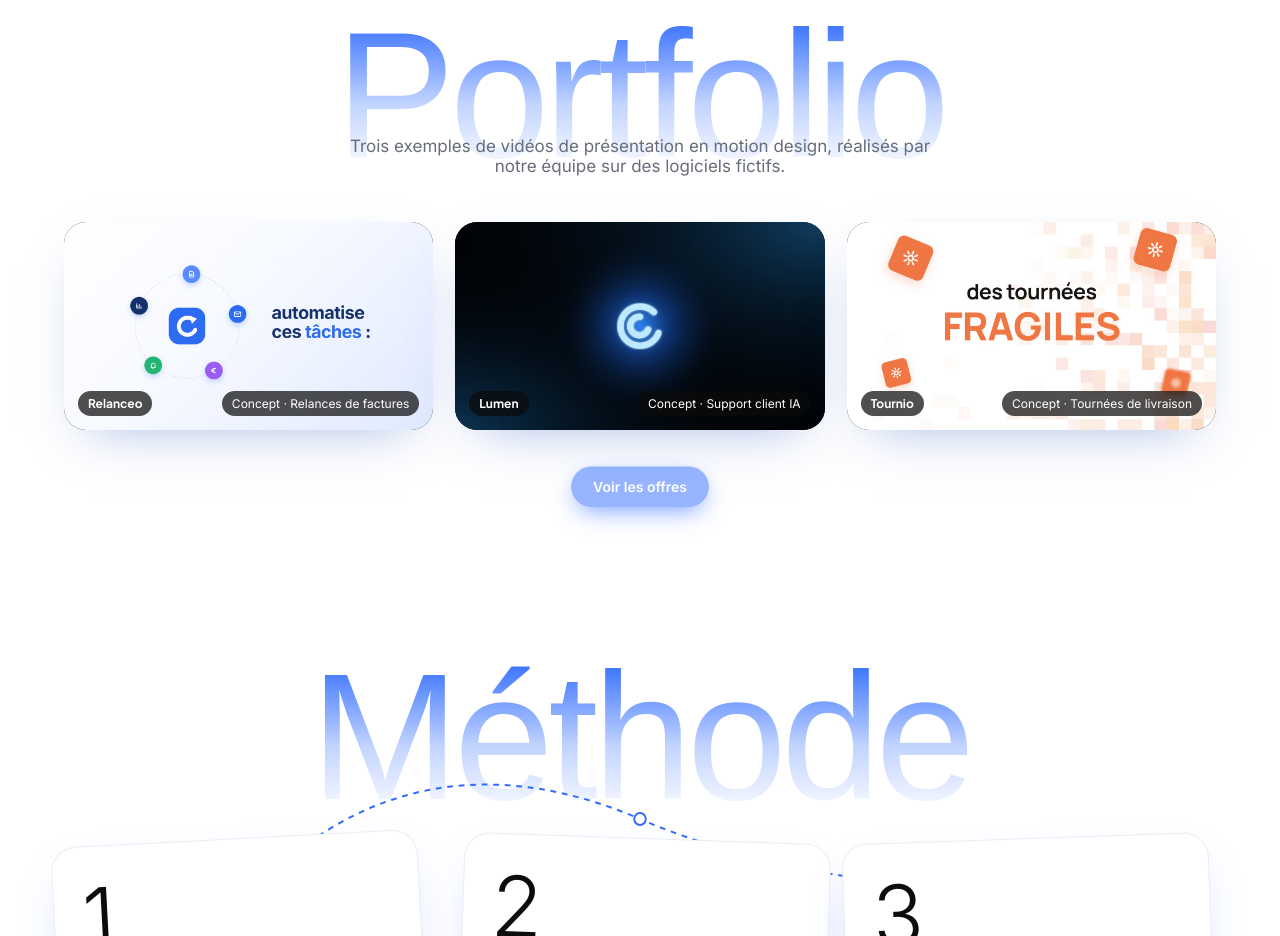
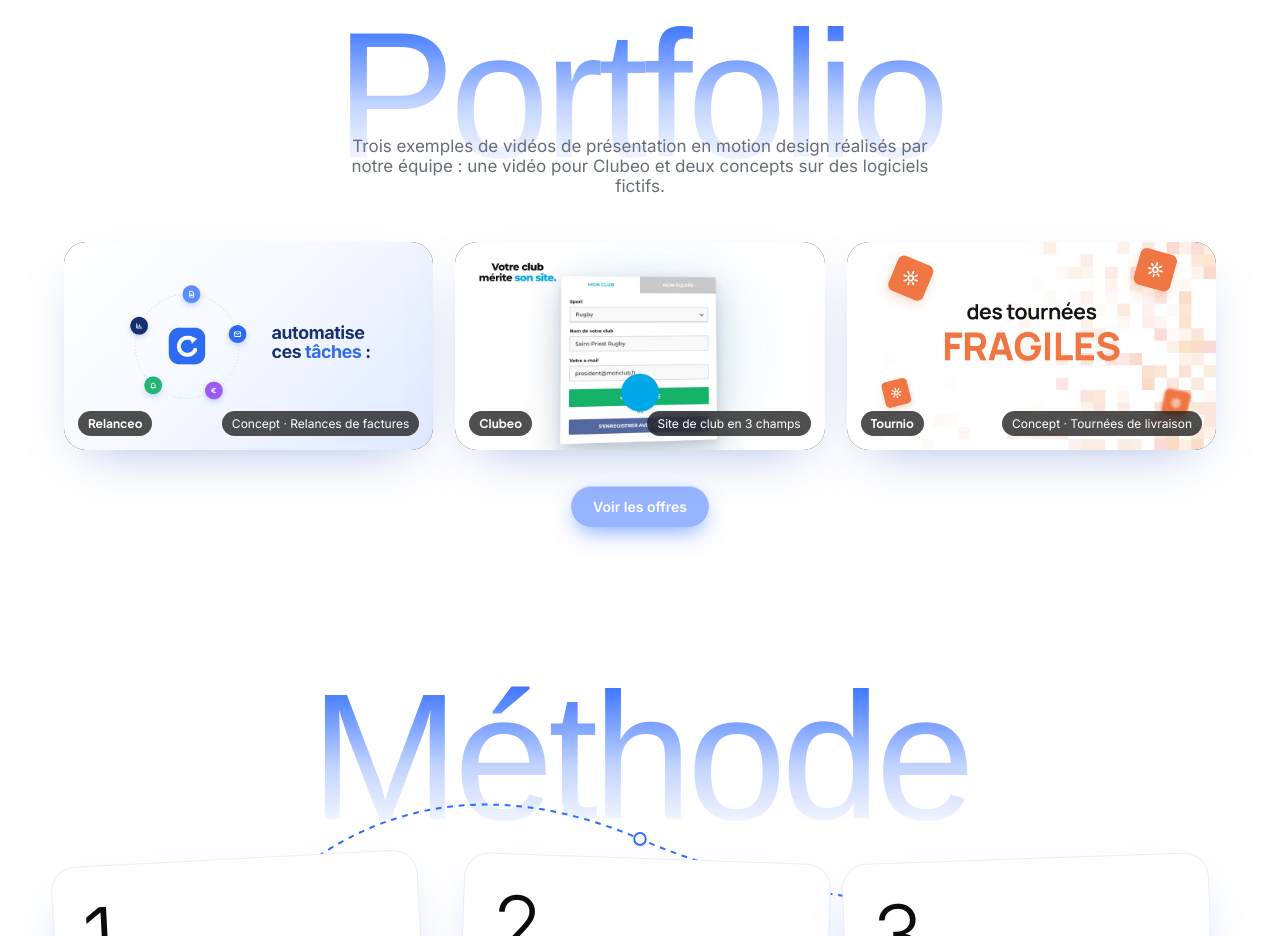
Before and after one commit to wector402-bit/masite, a plain HTML site: page index.html in a window 1280 px wide. Shown: the part 2000-2936 px from the top of the page. Drawn offline with Linux system fonts and the light colour scheme; a web font is replaced by a local one.

Commit message:
Portfolio : vidéo Clubeo à la place de Lumen
Co-Authored-By: Claude Opus 5.5 <noreply@anthropic.com>

```diff
--- a/index.html
+++ b/index.html
@@ -350,10 +350,10 @@ details p+ul{margin-top:-14px}
 <section class="sec" id="portfolio"><div class="w">
   <div class="giant rv">Portfolio</div>
   <div class="inner">
-    <p class="sub-c rv">Trois exemples de vidéos de présentation en motion design, réalisés par notre équipe sur des logiciels fictifs.</p>
+    <p class="sub-c rv">Trois exemples de vidéos de présentation en motion design réalisés par notre équipe : une vidéo pour Clubeo et deux concepts sur des logiciels fictifs.</p>
     <div class="pf">
       <div class="card-v rv" data-video="videos/web/nuria.mp4" data-poster="videos/web/posters/nuria.jpg"><div class="soon"><img loading="lazy" src="videos/web/posters/nuria.jpg" alt="" decoding="async" style="width:100%;height:100%;object-fit:cover;animation:none;filter:none"></div><div class="meta"><b>Relanceo</b><span>Concept · Relances de factures</span></div></div>
-      <div class="card-v rv" data-video="videos/web/aloe.mp4" data-poster="videos/web/posters/aloe.jpg"><div class="soon"><img loading="lazy" src="videos/web/posters/aloe.jpg" alt="" decoding="async" style="width:100%;height:100%;object-fit:cover;animation:none;filter:none"></div><div class="meta"><b>Lumen</b><span>Concept · Support client IA</span></div></div>
+      <div class="card-v rv" data-video="videos/echantillons/clubeo.mp4" data-poster="videos/echantillons/clubeo.jpg"><div class="soon"><img loading="lazy" src="videos/echantillons/clubeo.jpg" alt="" decoding="async" style="width:100%;height:100%;object-fit:cover;animation:none;filter:none"></div><div class="meta"><b>Clubeo</b><span>Site de club en 3 champs</span></div></div>
       <div class="card-v rv" data-video="videos/web/aera.mp4" data-poster="videos/web/posters/aera.jpg"><div class="soon"><img loading="lazy" src="videos/web/posters/aera.jpg" alt="" decoding="async" style="width:100%;height:100%;object-fit:cover;animation:none;filter:none"></div><div class="meta"><b>Tournio</b><span>Concept · Tournées de livraison</span></div></div>
     </div>
     <div class="center rv"><a href="#offres" class="pill soft">Voir les offres</a></div>
```
